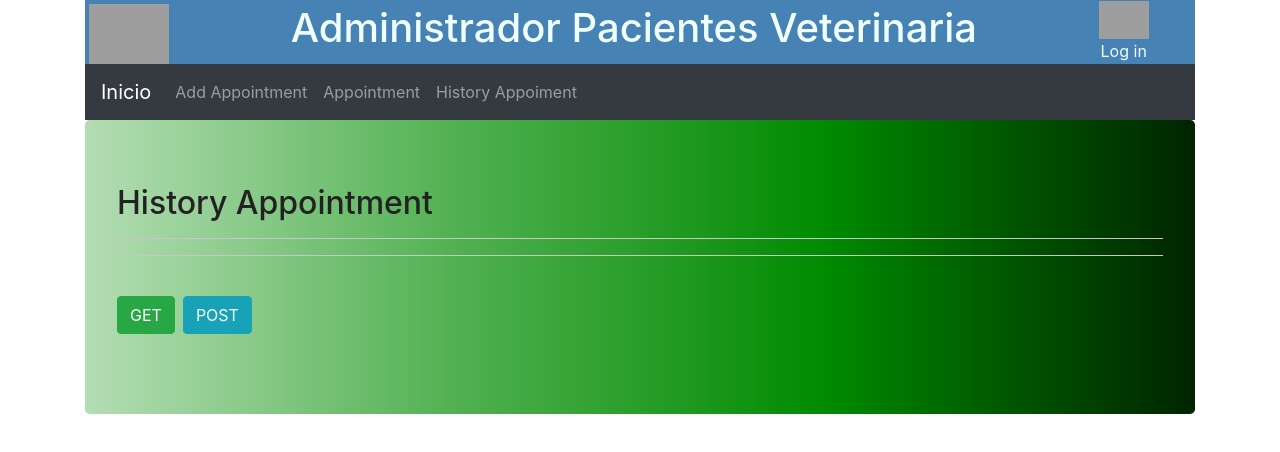
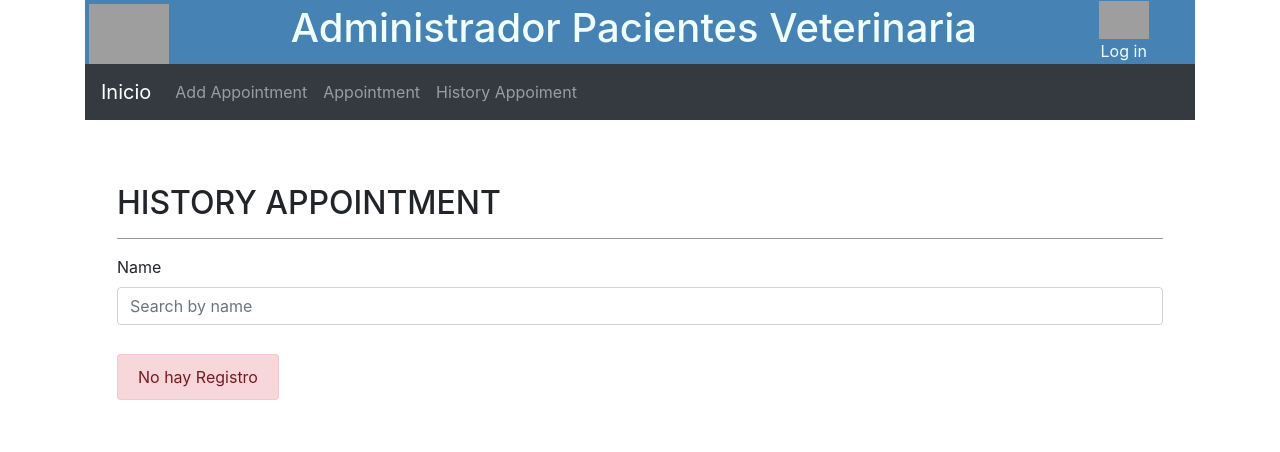
Before and after one commit to GusV15/admin-pacientes-veterinaria-app, a Vue app: page /historyappoiment in a window 1280 px wide. Shown: the top 452 px of the page. Built offline with nearby package versions, Linux system fonts and the light colour scheme; grey boxes are pictures that could not be loaded; what vue-form would draw is missing.

Commit message:
Correcciones generales HistoryAppointment, version estable

```diff
--- a/src/components/HistoryAppoiment.vue
+++ b/src/components/HistoryAppoiment.vue
@@ -1,42 +1,76 @@
 <template >
+  <section>
+    <div class="jumbotron">
+      <h2>{{ "History Appointment" | pasarAMayuscula }}</h2>
+      <hr />
 
-  <section class="src-components-history-appoiment">
-     <div class="jumbotron">
-    <h2>History Appointment</h2>
-      <hr>
-      <hr>
-      <br>
-
-
-<button class="btn btn-success mr-2 mb-3" @click="getMascotas()">GET</button>
-      <button class="btn btn-info mb-3" @click="postMascotas()">POST</button>
-
-      <div class="media alert alert-info" v-for="(mascota,index) in mascotas" :key="index">
-          <img :src="mascota.foto" width="400" :alt="mascota.nombre" :style="{'border-radius': '10px'}">
+      <form novalidate @submit.prevent="enviar()">
+        <!-- Campo nombre -->
+        <div class="form-group">
+          <label for="nombre">Name</label>
+          <input
+            id="nombre"
+            class="form-control"
+            type="search"
+            placeholder="Search by name"
+            v-model.trim="formData.nombre"
+            @input="formDirty.nombre = true"
+          />
+        </div>
+      </form>
+      <br />
+      <div
+        class="media alert alert-info"
+        v-for="(cita, index) in mostrarAtendidos(formData.nombre)"
+        :key="index"
+      >
+        <!--  <img v-if="cita.atendido"  :src="cita.foto" width="150" :alt="cita.nombre" :style="{'border-radius': '10px'}">  -->
         <div class="media-body ml-4">
-              <h4 class="mt-0">
-                <u>Historial de Mascota {{ index + 1 }} - ID: {{ mascota.id }} - creado: {{ convertirFyh(mascota.fechaDeAtencion) }}</u>
-              </h4>
-              <br>
-              <p>Nombre: <b>{{ mascota.nombre }}</b></p>
-              <p>Edad: <b>{{ mascota.edad }}</b></p>
-              <p>Especie: <b>{{ mascota.especie }}</b></p>
-              <p>Raza: <b>{{ mascota.raza }}</b></p>
-              <p>Sexo: <b>{{ mascota.sexo }}</b></p>
-              <p>Observación: <i>{{ mascota.observacion}}</i></p>
-              <p>Fecha de Atencion: <b>{{ mascota.fechaDeAtencion }}</b></p>
-
-              <p>Nombre de Humano: {{ mascota.nombreDuenio }}</p>
-              <p>Dirección De Humano: <i><u>{{ mascota.direccion }}</u></i> </p>
-
-              <button class="btn btn-warning mr-3 mt-3" @click="putMascota(mascota.id)">PUT</button>
-              <button class="btn btn-danger mt-3" @click="deleteMascota(mascota.id)">DELETE</button>
+          <h6 class="mt-0">
+            <b>
+              {{ "dating history" | pasarAMayuscula }} {{ index + 1 }} -
+              {{ "create" | pasarAMayuscula }}
+              {{ convertirFyh(cita.fecha_hora_atencion) }}</b
+            >
+          </h6>
+          <p>
+            Pet: <b>{{ cita.nombre }}</b>
+          </p>
+          <p>
+            Human Name: <b>{{ cita.nombre_duenio }}</b>
+          </p>
+          <p>
+            Date and time of attention: <b>{{ cita.fecha_hora_atencion }}</b>
+          </p>
+          <p>
+            Email: <b>{{ cita.email }}</b>
+          </p>
+          <p>
+            Observation: <b>{{ cita.sintomas }}</b>
+          </p>
+          <!--  <p>atendido: <b>{{ cita.atendido }}</b></p> -->
+          <!-- <button class="btn btn-danger mt-3" @click="deleteHistorial(cita.id)">DELETE</button> -->
         </div>
       </div>
 
+      <span
+        class="alert alert-danger"
+        v-if="!calcularHistorialPorNombre.existeEnGeneral"
+      >
+        No hay Registro</span
+      >
+      <span
+        :class="getClass(!estado)"
+        v-else-if="this.formData.nombre == null || this.formData.nombre == ''"
+        >Total de registros:
+        {{ calcularHistorialPorNombre.totalEnGeneral }}</span
+      >
+      <span :class="getClass(estado)" v-else-if="this.formData.nombre != null">
+        Se encontro {{ calcularHistorialPorNombre.cantidadPorNombre }} de
+        {{ calcularHistorialPorNombre.totalEnGeneral }} registros
+      </span>
     </div>
   </section>
-
 </template>
 
 <script lang="js">
@@ -44,35 +78,83 @@
 export default  {
   name: 'src-components-history-appoiment',
   props: [],
+
   mounted () {
-this.getMascotas()
+  this.getCitas()
   },
+
   data () {
     return {
-url:'https://628b0d3f667aea3a3e2655ba.mockapi.io/HistoryAppoiment',
-mascotas:[]
+      url:"https://62b25de3c7e53744afcb7292.mockapi.io/admin-vet/citas/",
+      citas:[],
+      nombreMinLength:2,
+      estado:false,
+      formData : this.getInicialData(),
+      formDirty : this.getInicialData(),
+      cantHistorial :0,
     }
   },
   methods: {
   convertirFyh(fyh) {
     return new Date(fyh).toLocaleString()
   },
-      /* ---------------------------------- */
-      /*           API REST : GET           */
-      /* ---------------------------------- */
-      async getMascotas() {
+
+  async getCitas() {
     try {
-          let { data: mascotas } = await this.axios(this.url)
-          console.log('AXIOS GET mascotas', mascotas)
-          this.mascotas = mascotas
+      let { data: citas } = await this.axios(this.url)
+      console.log('AXIOS GET citas', citas)
+      this.citas = citas
+      this.cantHistorial=citas.length
+      this.$emit('cantHistorial',this.cantHistorial);
     }
     catch(error) {
-          console.error('Error en getMascotas()', error.message)
+      console.error('Error en getCitas()', error.message);
     }
   },
+
+  mostrarAtendidos(nom){
+    return !nom ?
+    this.citas.filter(cita => cita.atendido)
+    :this.citas.filter(cita => cita.atendido && cita.nombre.toUpperCase().includes(nom.toUpperCase()));
+  },
+
+  obtenerCantidadAtendidos(){
+    return this.calcularHistorialPorNombre.totalEnGeneral;
+  },
+
+  getInicialData() {
+    return {
+      nombre: null,
+    }
+  },
+  enviar() {
+    this.formData = this.getInicialData(),
+    this.formDirty = this.getInicialData();
+  },
+  pasarAMayuscula(nom){
+    if(nom){
+      return nom.toUpperCase();
+    }
+  },
+
+  getClass(estado) {
+    return [{ 'alert alert-secondary':estado,'alert alert-success':!estado }, 'text-black', 'p-2', 'rounded'];
+  }
+
 },
 computed: {
-
+  calcularHistorialPorNombre() {
+    let cant = this.citas.filter(cita => cita.atendido && (cita.nombre.toUpperCase().includes(this.pasarAMayuscula(this.formData.nombre)))).length;
+    let total = this.citas.filter(cita => cita.atendido).length;
+    return {
+            ningunoPorNombre : cant == 0,
+            existeEnGeneral: total > 0,
+            existePorNombre: cant > 0,
+            cantidadPorNombre : cant,
+            totalEnGeneral : total,
+            todos : cant == total,
+    }
+  }
 }
 }
 
@@ -80,25 +162,22 @@ convertirFyh(fyh) {
 </script>
 
 <style scoped lang="css">
-  .src-components-history-appoiment {
-
-  }
 .jumbotron {
-    /* Permalink - use to edit and share this gradient: https://colorzilla.com/gradient-editor/#b4ddb4+0,83c783+17,52b152+33,008a00+67,005700+83,002400+100;Green+3D+%231 */
-    background: #b4ddb4; /* Old browsers */
-    background: -moz-linear-gradient(left,  #b4ddb4 0%, #83c783 17%, #52b152 33%, #008a00 67%, #005700 83%, #002400 100%); /* FF3.6-15 */
-    background: -webkit-linear-gradient(left,  #b4ddb4 0%,#83c783 17%,#52b152 33%,#008a00 67%,#005700 83%,#002400 100%); /* Chrome10-25,Safari5.1-6 */
-    background: linear-gradient(to right,  #b4ddb4 0%,#83c783 17%,#52b152 33%,#008a00 67%,#005700 83%,#002400 100%); /* W3C, IE10+, FF16+, Chrome26+, Opera12+, Safari7+ */
-    filter: progid:DXImageTransform.Microsoft.gradient( startColorstr='#b4ddb4', endColorstr='#002400',GradientType=1 ); /* IE6-9 */
-
-    color: #222;
+  background-color: white;
 }
 
 hr {
-    background-color: #ddd;
+  background-color: darkgray;
 }
 
 pre {
-    color: #333;
+  color: black;
+}
+p {
+  margin: 0;
+  color: black;
+}
+h5 {
+  margin: 0;
 }
 </style>
--- /dev/null
+++ b/src/globalFilters.js
@@ -0,0 +1,5 @@
+import Vue from "vue";
+
+Vue.filter("pasarAMayuscula", function (value) {
+  return value.toUpperCase();
+});
```
Also changed, not shown: src/main.js (+10 -13 lines). Lines whose indentation alone changed are shown as unchanged.
